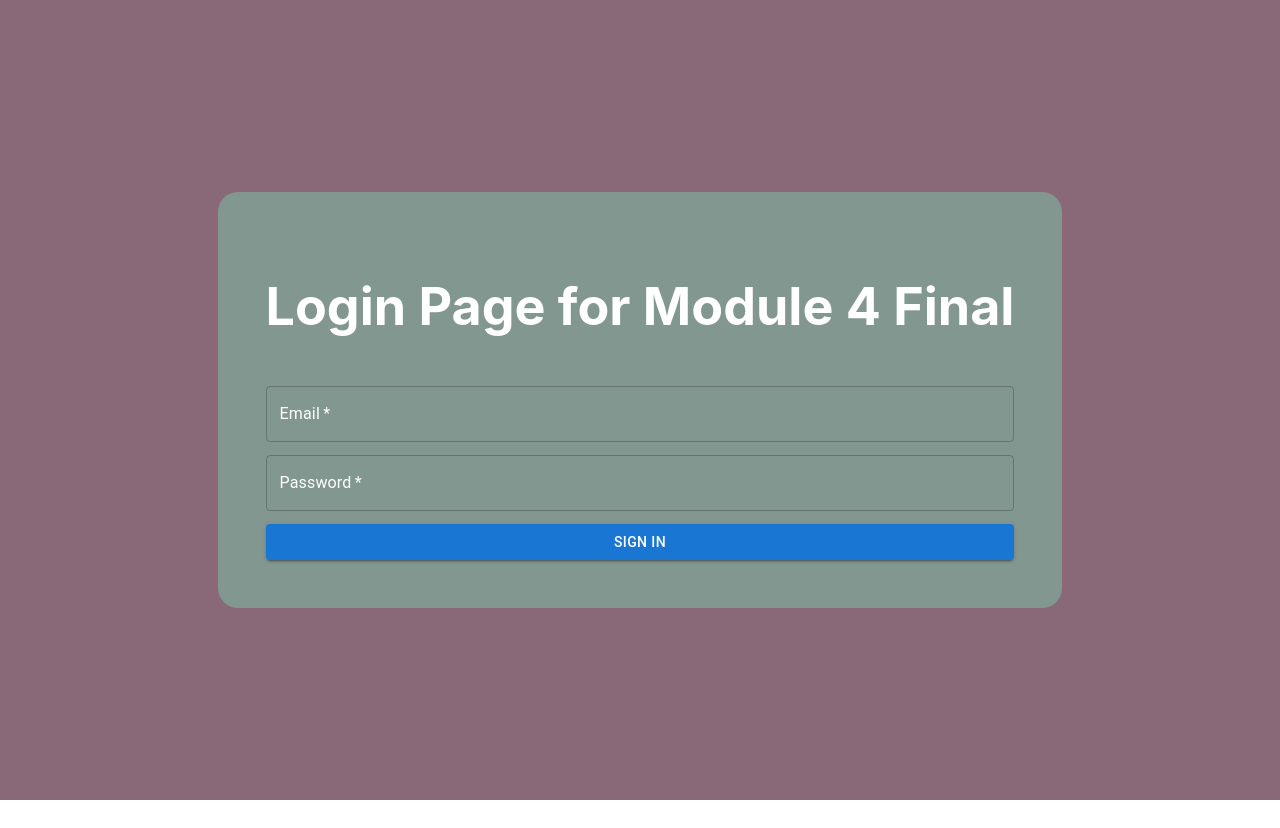
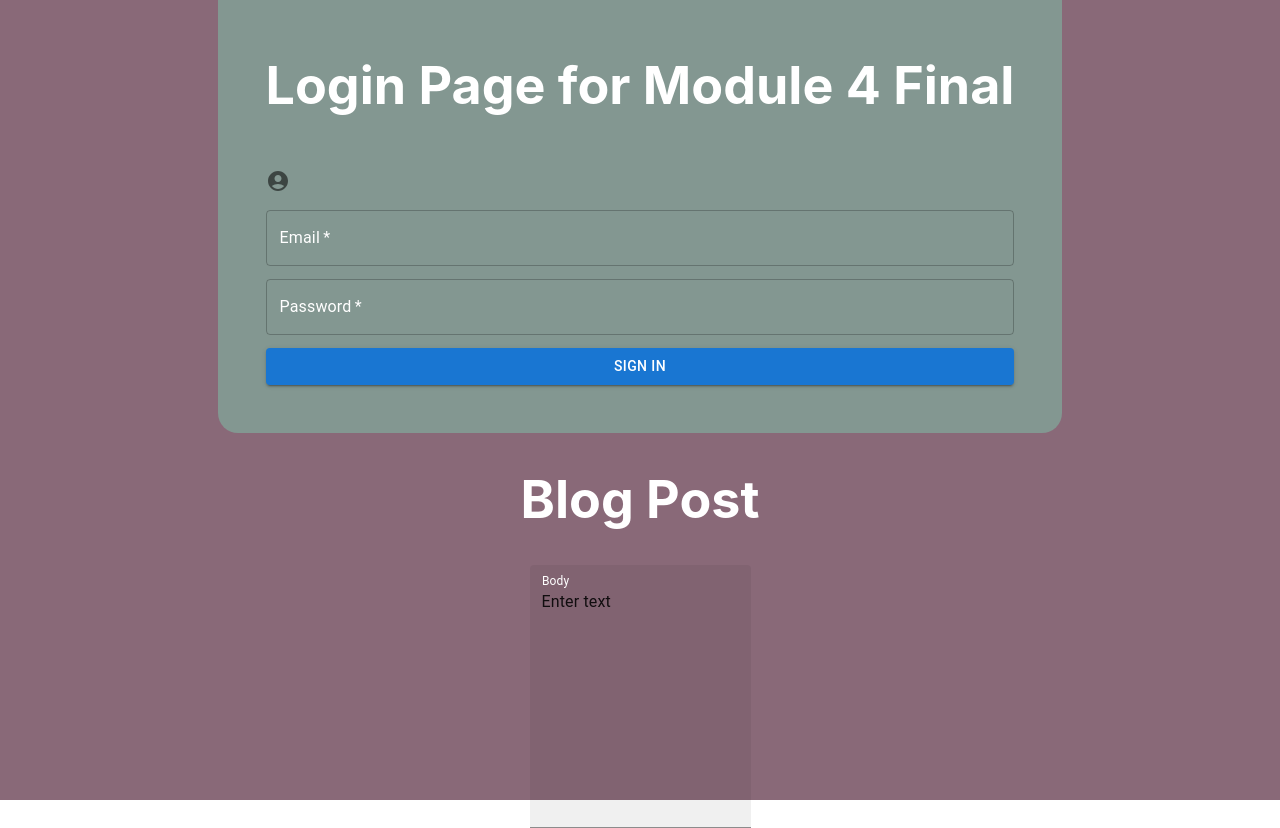
Before and after one commit to AlissonRoss/module4-blog-client, a React (Create React App) app: page / in a window 1280 px wide. Before the commit the page ends 800 px from the top, so only its background shows below. Built offline with nearby package versions, Linux system fonts and the light colour scheme.

Commit message:
Blog component created

```diff
--- a/package.json
+++ b/package.json
@@ -5,6 +5,7 @@
   "dependencies": {
     "@emotion/react": "^11.11.3",
     "@emotion/styled": "^11.11.0",
+    "@mui/icons-material": "^5.15.9",
     "@mui/material": "^5.15.9",
     "@testing-library/jest-dom": "^5.17.0",
     "@testing-library/react": "^13.4.0",
--- a/src/App.js
+++ b/src/App.js
@@ -1,11 +1,13 @@
-import Login from './pages/Login.js'
+import Blog from './pages/Blog.js'
+import Login from './pages/Login.js';
 import './App.css';
 
 function App() {
   return (
     <div className="App">
       <header className="App-header">
-          <Login/>
+        <Login/>
+          <Blog/>
       </header>
     </div>
   );
--- /dev/null
+++ b/src/pages/Blog.js
@@ -0,0 +1,16 @@
+import { Button, TextField } from "@mui/material";
+export default function Login() {
+  return (
+    <div className="Blog">
+        <h1> Blog Post </h1>
+        <TextField
+          id="filled-multiline-static"
+          label="Body"
+          multiline
+          rows={10}
+          defaultValue="Enter text"
+          variant="filled"
+        />
+    </div>
+  );
+}
--- a/src/pages/Login.js
+++ b/src/pages/Login.js
@@ -1,9 +1,11 @@
 import { Button, TextField } from "@mui/material";
+import AccountCircle from '@mui/icons-material/AccountCircle';
 export default function Login() {
   return (
     <div className="Login">
         <div className="Login-container">
             <h1>Login Page for Module 4 Final</h1>
+            <AccountCircle sx={{ color: 'action.active', mr: 1, my: 0.5 }} />
             <TextField color="secondary" required id="filled-email-input" label="Email" />
             <TextField color="secondary" required id="filled-password-input" label="Password"
             type="password" autoComplete="current-password" />
```
Also changed, not shown: 1 other file (tests, documents, lock files or other folders).
